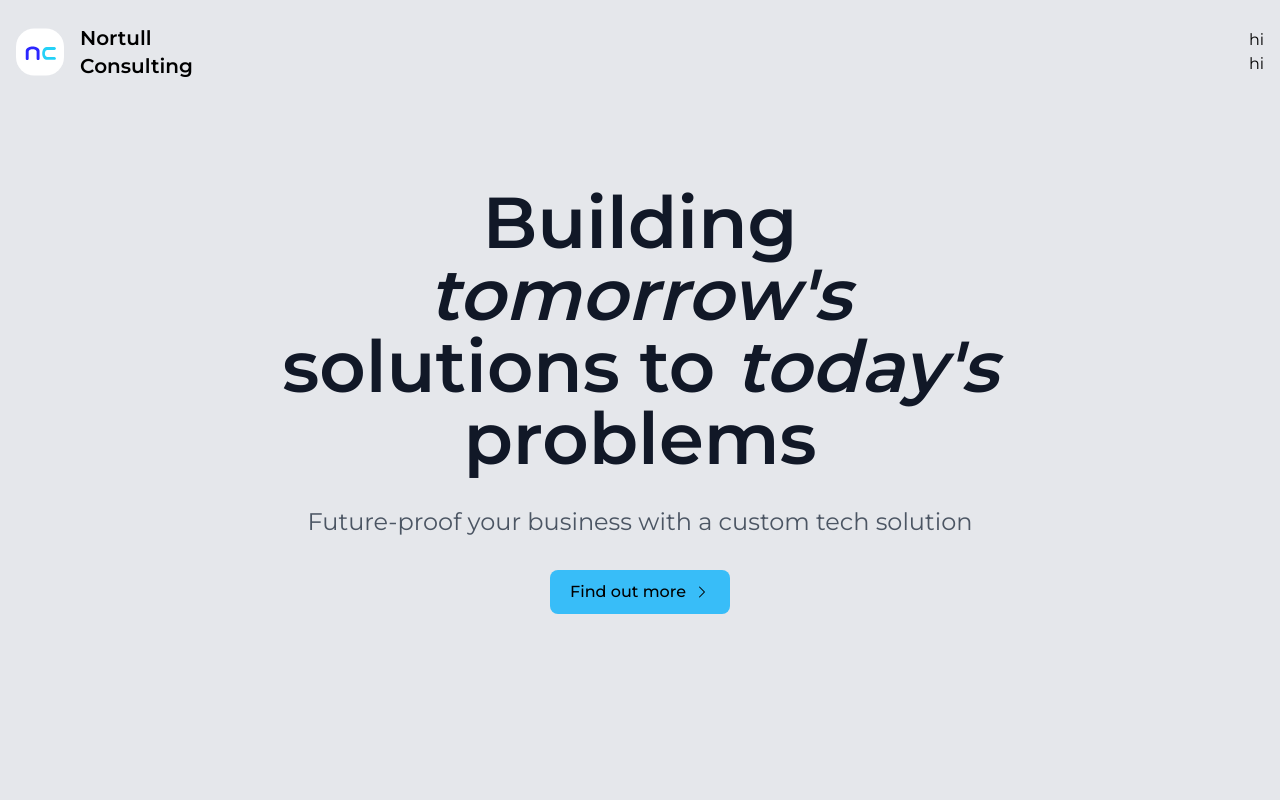
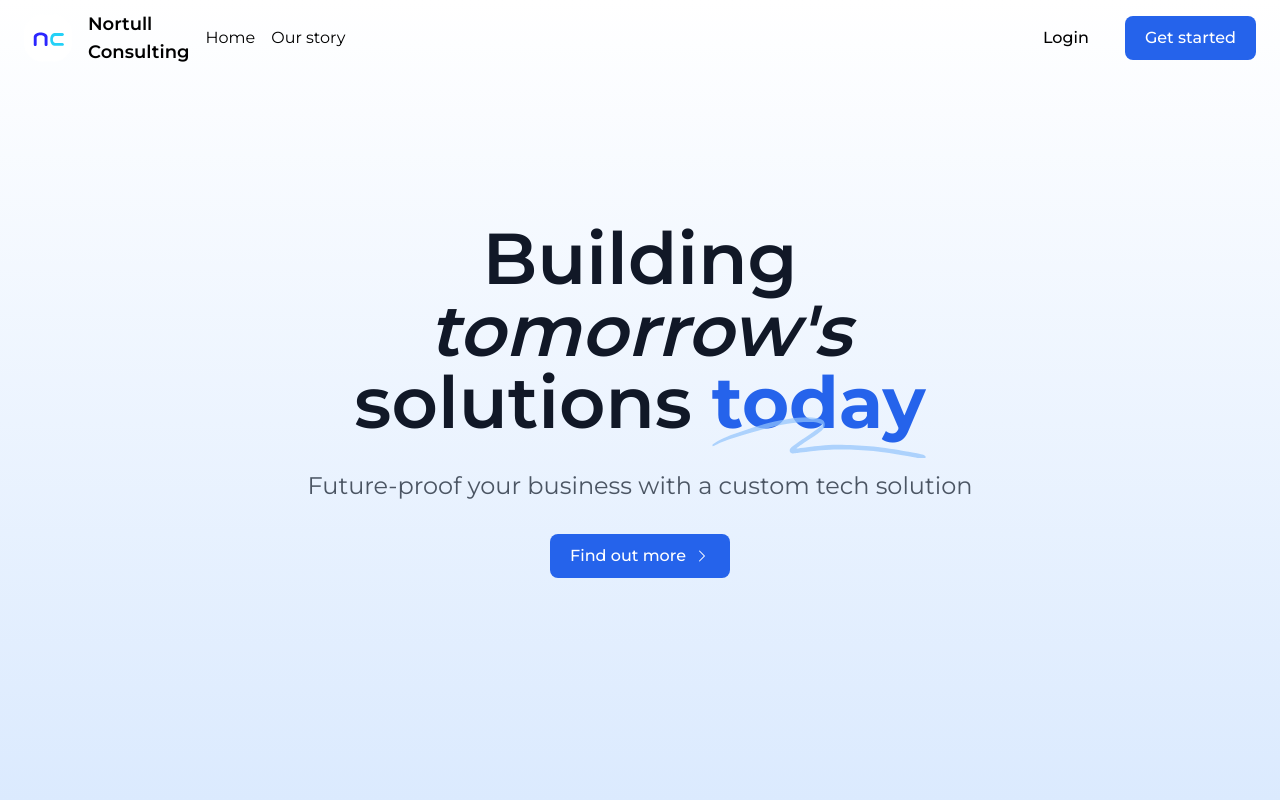
Before and after one commit to JoelChanZhiYang/NortullConsulting, a Next.js app: page / in a window 1280 px wide. Shown: the top 800 px of the page. Built offline with nearby package versions, Linux system fonts and the light colour scheme.

Commit message:
minipush

```diff
--- a/components/Hero.tsx
+++ b/components/Hero.tsx
@@ -6,19 +6,26 @@ import { ChevronRightIcon } from "@heroicons/react/24/solid";
 export const Hero = () => {
   const router = useRouter();
   return (
-    <div
-      id="hero"
-      className="h-screen max-h-[1080px]  flex flex-col bg-gradient-to-b "
-    >
+    <div className="h-screen max-h-[1080px] flex flex-col">
       <div className="flex-1 relative">
         <NavBar />
 
-        <div className="h-full w-full inset-0 absolute flex items-center">
+        <div className="h-full w-full inset-0 absolute flex items-center bg-gradient-to-b from-white to-blue-100">
           <CenterColumn>
             <div className="space-y-4 md:space-y-8">
               <h1 className="h2 text-center font-semibold text-gray-900">
-                Building <i>tomorrow&apos;s </i> solutions to{" "}
-                <i>today&apos;s</i> problems
+                Building <i>tomorrow&apos;s </i> solutions{" "}
+                <span className="text-blue-600 font-bold relative">
+                  <span>today</span>
+                  <svg
+                    aria-hidden="true"
+                    viewBox="0 0 418 42"
+                    className="absolute top-2/3 left-0 h-[0.58em] w-full fill-blue-300/70"
+                    preserveAspectRatio="none"
+                  >
+                    <path d="M203.371.916c-26.013-2.078-76.686 1.963-124.73 9.946L67.3 12.749C35.421 18.062 18.2 21.766 6.004 25.934 1.244 27.561.828 27.778.874 28.61c.07 1.214.828 1.121 9.595-1.176 9.072-2.377 17.15-3.92 39.246-7.496C123.565 7.986 157.869 4.492 195.942 5.046c7.461.108 19.25 1.696 19.17 2.582-.107 1.183-7.874 4.31-25.75 10.366-21.992 7.45-35.43 12.534-36.701 13.884-2.173 2.308-.202 4.407 4.442 4.734 2.654.187 3.263.157 15.593-.78 35.401-2.686 57.944-3.488 88.365-3.143 46.327.526 75.721 2.23 130.788 7.584 19.787 1.924 20.814 1.98 24.557 1.332l.066-.011c1.201-.203 1.53-1.825.399-2.335-2.911-1.31-4.893-1.604-22.048-3.261-57.509-5.556-87.871-7.36-132.059-7.842-23.239-.254-33.617-.116-50.627.674-11.629.54-42.371 2.494-46.696 2.967-2.359.259 8.133-3.625 26.504-9.81 23.239-7.825 27.934-10.149 28.304-14.005.417-4.348-3.529-6-16.878-7.066Z"></path>
+                  </svg>
+                </span>
               </h1>
               <h2 className="h4 text-center text-gray-600">
                 Future-proof your business with a custom tech solution
@@ -29,12 +36,12 @@ export const Hero = () => {
                     onClick={() => {
                       router.push("/book");
                     }}
-                    className="peer relative z-10 flex items-center space-x-2 bg-sky-400 font-medium rounded-lg px-5 py-2.5 text-center"
+                    className="text-white peer relative z-10 flex items-center space-x-2 bg-blue-600 font-medium rounded-lg px-5 py-2.5 text-center"
                   >
                     <span>Find out more</span>
                     <ChevronRightIcon className="h-4 w-4" />
                   </button>
-                  <div className="absolute -inset-3 rounded-lg peer-hover:bg-blue-200 blur-lg "></div>
+                  <div className="absolute -inset-3 rounded-lg peer-hover:bg-blue-200 blur-lg"></div>
                 </div>
               </div>
             </div>
--- a/components/NavBar.tsx
+++ b/components/NavBar.tsx
@@ -1,23 +1,51 @@
+import { Bars3Icon } from "@heroicons/react/24/solid";
 import Link from "next/link";
+import { useRouter } from "next/router";
 import { NortullLogo } from "./NortullLogo";
 
 export const NavBar = () => {
+  const router = useRouter();
   return (
-    <nav className="px-4 sm:px-4 py-6 rounded absolute top-0 inset-x-0 z-10">
-      <div className="container flex flex-wrap items-center justify-between mx-auto">
+    <header>
+      <nav className=" border-gray-200 px-4 lg:px-6 py-2.5 absolute top-0 inset-x-0 z-10">
+        <div className="flex flex-wrap justify-between items-center mx-auto max-w-screen-xl">
+          <div className="flex items-center gap-4">
             <Link href="/" className="flex items-center">
               <NortullLogo />
-          <span className="ml-4 self-center text-xl font-semibold whitespace-nowrap">
+              <span className="ml-4 self-center text-lg font-semibold whitespace-nowrap">
                 Nortull <br></br>Consulting
               </span>
             </Link>
-        <div>
-          <ul className="">
-            <li>hi</li>
-            <li>hi</li>
+            <ul className="hidden md:flex gap-4">
+              <li>
+                <Link href={"/"}>Home</Link>
+              </li>
+              <li>
+                <Link href={"/our-story"}>Our story</Link>
+              </li>
             </ul>
+          </div>
+
+          <div className="hidden md:flex gap-4">
+            <button
+              onClick={() => {
+                router.push("/login");
+              }}
+              className="peer  relative z-10 flex items-center space-x-2  font-medium rounded-lg px-5 py-2.5 text-center"
+            >
+              <span>Login</span>
+            </button>
+            <button
+              onClick={() => {
+                router.push("/book");
+              }}
+              className="peer text-white relative z-10 flex items-center space-x-2 bg-blue-600 font-medium rounded-lg px-5 py-2.5 text-center"
+            >
+              <span>Get started</span>
+            </button>
           </div>
         </div>
       </nav>
+    </header>
   );
 };
--- a/components/Solutions.tsx
+++ b/components/Solutions.tsx
@@ -20,7 +20,7 @@ const copy: CardProps[] = [
 
 const Card = ({ title, description }: CardProps) => {
   return (
-    <div className="flex-1 p-4 md:p-6 rounded-lg bg-gray-50 shadow-lg">
+    <div className="flex-1 p-4 md:p-6 rounded-lg text-black">
       <h3 className="h4 md:h-20 font-semibold">{title}</h3>
       <p className="p">{description}</p>
     </div>
@@ -29,12 +29,14 @@ const Card = ({ title, description }: CardProps) => {
 
 export const Solutions = () => {
   return (
+    <div className="bg-blue-300">
       <CenterColumn>
-      <div className="flex flex-col md:flex-row gap-4 md:gap-8">
+        <div className="flex flex-col md:flex-row gap-4 md:gap-8 py-12 ]">
           {copy.map((card, idx) => (
             <Card key={idx} {...card}></Card>
           ))}
         </div>
       </CenterColumn>
+    </div>
   );
 };
--- a/components/layout/CenterColumn.tsx
+++ b/components/layout/CenterColumn.tsx
@@ -7,5 +7,7 @@ export const CenterColumn = ({
   children: ReactNode;
   className?: string;
 }) => {
-  return <div className={`max-w-3xl mx-auto px-4${className}`}>{children}</div>;
+  return (
+    <div className={`max-w-3xl mx-auto px-4 ${className}`}>{children}</div>
+  );
 };
--- /dev/null
+++ b/shared/path.ts
@@ -0,0 +1,5 @@
+export const PATHS = {
+  HOME: "/",
+  BOOK: "/book",
+  OUR_STORY: "our-story",
+};
--- a/styles/globals.css
+++ b/styles/globals.css
@@ -3,7 +3,7 @@
 @tailwind utilities;
 
 body {
-  @apply bg-gray-200 text-black
+  @apply bg-white text-black
 }
 
 @layer components {
```
Also changed, not shown: public/images/mountain.jpg (added), public/images/standardGradient.jpg (added). Lines whose indentation alone changed are shown as unchanged.
